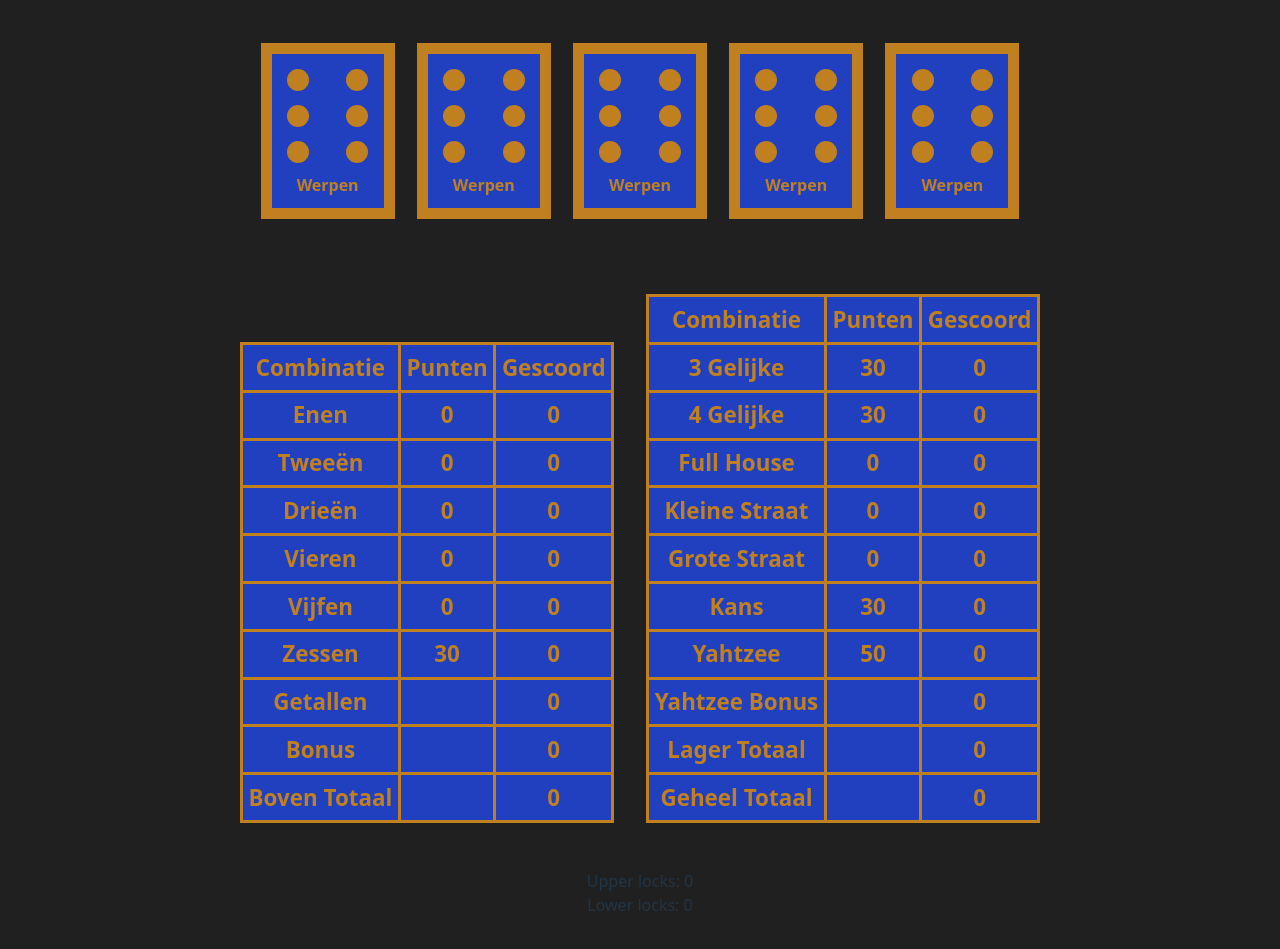
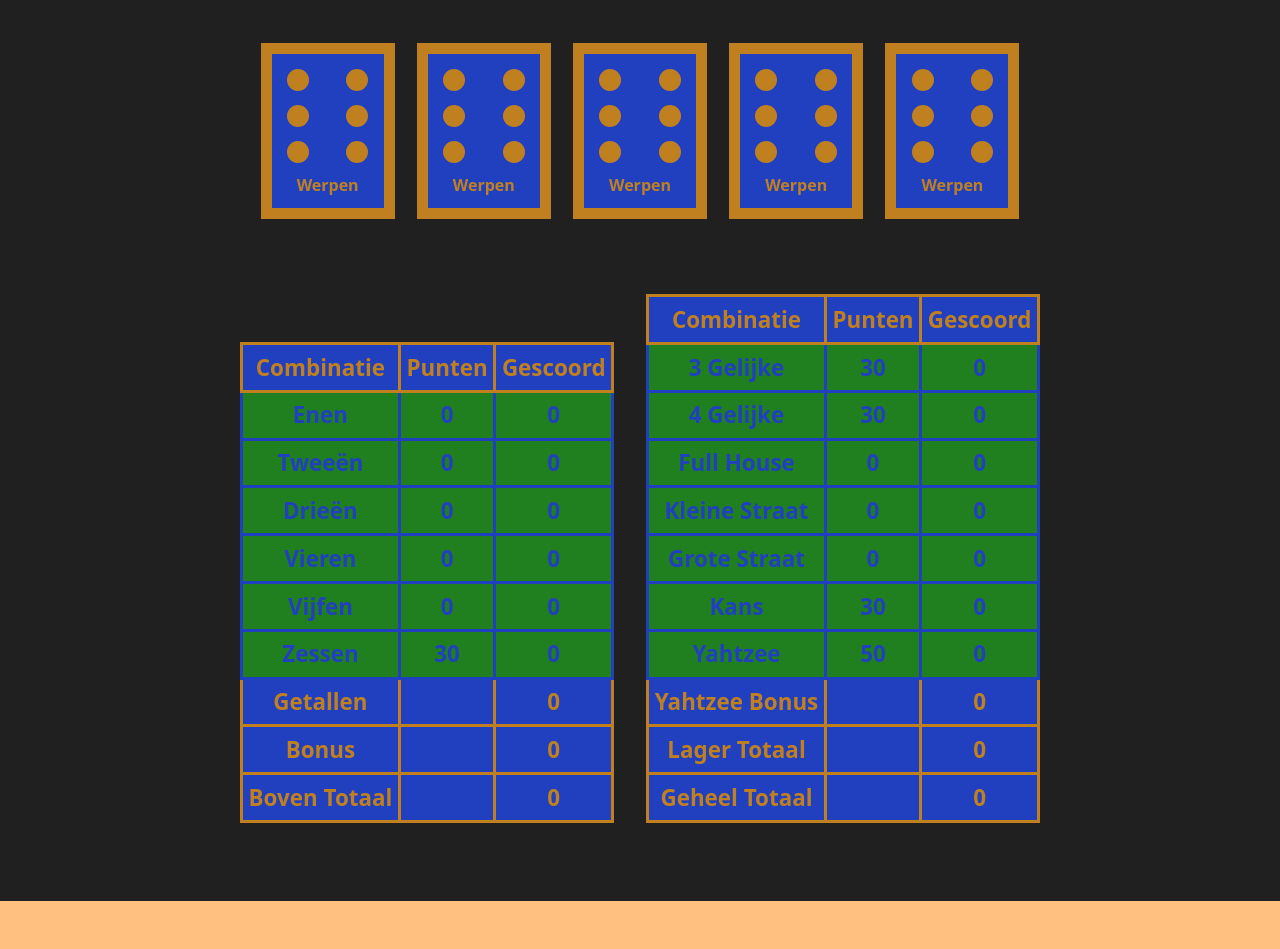
Before and after one commit to janderkkotlarski/vue_yahtzee, a Vue app: page / in a window 1280 px wide. After the commit the page ends 901 px from the top, so only its background shows below. Built offline with nearby package versions, Linux system fonts and the light colour scheme.

Commit message:
Trying to implement non-clicking for when multiple yahtzees were scored

```diff
--- a/src/components/Scorer.vue
+++ b/src/components/Scorer.vue
@@ -8,9 +8,15 @@ const diceAmount = 5;
 const normal = '______';
 
 const open = 'open';
+const klik = 'klik';
+const back = 'back';
 const lock = 'lock';
 
+let moreYahtzee = false;
+
+const sameMax = ref(0);
 const extraYahtzee = ref(0);
+const yahtzeeNumber = ref(0);
 
 const diceArray = reactive({
     dice: [],
@@ -58,31 +64,31 @@ const cuboid = index => {
 
 const scoreUpper = reactive({
     scores: [
-        {id: 1, title: 'Enen', scored: 0, final: 0, yonus: 'null', locked: open},
-        {id: 2, title: 'Tweeën', scored: 0, final: 0, yonus: 'null', locked: open},
-        {id: 3, title: 'Drieën', scored: 0, final: 0, yonus: 'null', locked: open},
-        {id: 4, title: 'Vieren', scored: 0, final: 0, yonus: 'null', locked: open},
-        {id: 5, title: 'Vijfen', scored: 0, final: 0, yonus: 'null', locked: open},
-        {id: 6, title: 'Zessen', scored: 0, final: 0, yonus: 'null', locked: open},
-        {id: 'summed', title: 'Getallen', scored: ' ', final: 0, yonus: 'never', locked: open},
-        {id: 'bonus', title: 'Bonus', scored: ' ', final: 0, yonus: 'never', locked: open},
-        {id: 'upper', title: 'Boven Totaal', scored: ' ', final: 0, yonus: 'never', locked: open},
+        {id: 1, title: 'Enen', scored: 0, final: 0, yonus: 'null', locked: klik},
+        {id: 2, title: 'Tweeën', scored: 0, final: 0, yonus: 'null', locked: klik},
+        {id: 3, title: 'Drieën', scored: 0, final: 0, yonus: 'null', locked: klik},
+        {id: 4, title: 'Vieren', scored: 0, final: 0, yonus: 'null', locked: klik},
+        {id: 5, title: 'Vijfen', scored: 0, final: 0, yonus: 'null', locked: klik},
+        {id: 6, title: 'Zessen', scored: 0, final: 0, yonus: 'null', locked: klik},
+        {id: 'summed', title: 'Getallen', scored: ' ', final: 0, yonus: 'never', locked: back},
+        {id: 'bonus', title: 'Bonus', scored: ' ', final: 0, yonus: 'never', locked: back},
+        {id: 'upper', title: 'Boven Totaal', scored: ' ', final: 0, yonus: 'never', locked: back},
     ],
     locks: 0,
 });
 
 const scoreLower = reactive({
     scores: [
-        {id: 'three', title: '3 Gelijke', scored: 0, final: 0, yonus: 'null', locked: open},
-        {id: 'four', title: '4 Gelijke', scored: 0, final: 0, yonus: 'null', locked: open},
-        {id: 'full', title: 'Full House', scored: 0, final: 0, yonus: 'null', locked: open},
-        {id: 'small', title: 'Kleine Straat', scored: 0, final: 0, yonus: 'null', locked: open},
-        {id: 'large', title: 'Grote Straat', scored: 0, final: 0, yonus: 'null', locked: open},
-        {id: 'chance', title: 'Kans', scored: 0, final: 0, yonus: 'null', locked: open},
-        {id: 'yahtzee', title: 'Yahtzee', scored: 0, final: 0, yonus: 'negate', locked: open},
-        {id: 'yonus', title: 'Yahtzee Bonus', scored: ' ', final: 0, yonus: 'never', locked: open},
-        {id: 'lower', title: 'Lager Totaal', scored: ' ', final: 0, yonus: 'never', locked: open},
-        {id: 'total', title: 'Geheel Totaal', scored: ' ', final: 0, yonus: 'never', locked: open},
+        {id: 'three', title: '3 Gelijke', scored: 0, final: 0, yonus: 'null', locked: klik},
+        {id: 'four', title: '4 Gelijke', scored: 0, final: 0, yonus: 'null', locked: klik},
+        {id: 'full', title: 'Full House', scored: 0, final: 0, yonus: 'null', locked: klik},
+        {id: 'small', title: 'Kleine Straat', scored: 0, final: 0, yonus: 'null', locked: klik},
+        {id: 'large', title: 'Grote Straat', scored: 0, final: 0, yonus: 'null', locked: klik},
+        {id: 'chance', title: 'Kans', scored: 0, final: 0, yonus: 'null', locked: klik},
+        {id: 'yahtzee', title: 'Yahtzee', scored: 0, final: 0, yonus: 'negate', locked: klik},
+        {id: 'yonus', title: 'Yahtzee Bonus', scored: ' ', final: 0, yonus: 'never', locked: back},
+        {id: 'lower', title: 'Lager Totaal', scored: ' ', final: 0, yonus: 'never', locked: back},
+        {id: 'total', title: 'Geheel Totaal', scored: ' ', final: 0, yonus: 'never', locked: back},
     ],
     locks: 0,
 });
@@ -120,8 +126,19 @@ const arrayEntry = (array, key, value) => {
 };
 
 const countMultiples = () => {
+    sameMax.value = 0;
+    yahtzeeNumber.value = 0;
+
     for (let index = 1; index <= valueMax; ++index) {
         arrayEntry(multiples.counts, 'id', index).count = countNumber(index);
+
+        if (sameMax.value < arrayEntry(multiples.counts, 'id', index).count) {
+            sameMax.value = arrayEntry(multiples.counts, 'id', index).count;
+        }
+
+        if (sameMax.value === diceAmount) {
+            yahtzeeNumber.value = index;
+        }
     }
 };
 
@@ -134,6 +151,7 @@ const countUpper = () => {
         const score = arrayEntry(multiples.counts, 'id', number).count * number;
 
         arrayEntry(scoreUpper.scores, 'id', number).scored = score;
+
         diceSum.value += score;
     }
 };
@@ -141,7 +159,7 @@ const countUpper = () => {
 const fullyLocked = scoreSheet => {
     if (scoreSheet.locks === scoreSheet.scores.length - 3) {
         for (const score of scoreSheet.scores) {
-            if (score.locked === open) {
+            if (score.locked === back) {
                 score.locked = lock;
                 ++scoreSheet.locks;
             }
@@ -165,21 +183,8 @@ const sumUpper = () => {
     fullyLocked(scoreUpper);
 };
 
-// Highest amount of dice with the same value
-const cloneMax = () => {
-    let cloneCount = 1;
-
-    for (const amount of multiples.counts) {
-        if (amount.count > cloneCount) {
-            cloneCount = amount.count;
-        }
-    }
-
-    return cloneCount;
-};
-
 const multiYahtzee = () => {
-    if (arrayEntry(scoreLower.scores, 'id', 'yahtzee').final === 50 && cloneMax() === 5) {
+    if (arrayEntry(scoreLower.scores, 'id', 'yahtzee').final === 50 && yahtzeeNumber.value != 0) {
         return true;
     }
 
@@ -188,7 +193,7 @@ const multiYahtzee = () => {
 
 // Check if there are 3 dice with a value and 2 dice with another value
 const filledHouse = () => {
-    if (cloneMax() === 3) {
+    if (sameMax.value === 3) {
         for (const amount of multiples.counts) {
             if (amount.count == 2) {
                 return true;
@@ -196,7 +201,7 @@ const filledHouse = () => {
         }
     }
 
-    return multiYahtzee();
+    return moreYahtzee;
 };
 
 // Check whether 4 or 5 consecutive numeric values can be found among the thrown dice
@@ -207,7 +212,7 @@ const consecutive = () => {
     for (let index = 1; index < 4; ++index) {
         let mult = arrayEntry(scoreUpper.scores, 'id', index).scored;
 
-        // When there is a vaule found, start multiplying
+        // When there is a value found, start multiplying
         if (mult > 0) {
             let streak = 1;
 
@@ -231,7 +236,7 @@ const consecutive = () => {
         }
     }
 
-    if (multiYahtzee()) {
+    if (moreYahtzee) {
         consec = 5;
     }
 
@@ -239,13 +244,12 @@ const consecutive = () => {
 };
 
 const countLower = () => {
-    const sameResult = cloneMax();
     const straight = consecutive();
 
     const scores = scoreLower.scores;
 
-    arrayEntry(scores, 'id', 'three').scored = sameResult >= 3 ? diceSum.value : 0;
-    arrayEntry(scores, 'id', 'four').scored = sameResult >= 4 ? diceSum.value : 0;
+    arrayEntry(scores, 'id', 'three').scored = sameMax.value >= 3 ? diceSum.value : 0;
+    arrayEntry(scores, 'id', 'four').scored = sameMax.value >= 4 ? diceSum.value : 0;
 
     arrayEntry(scores, 'id', 'full').scored = filledHouse() ? 25 : 0;
 
@@ -253,7 +257,7 @@ const countLower = () => {
     arrayEntry(scores, 'id', 'large').scored = straight > 4 ? 40 : 0;
 
     arrayEntry(scores, 'id', 'chance').scored = diceSum.value;
-    arrayEntry(scores, 'id', 'yahtzee').scored = sameResult === 5 ? 50 : 0;
+    arrayEntry(scores, 'id', 'yahtzee').scored = sameMax.value === 5 ? 50 : 0;
 };
 
 const sumLower = () => {
@@ -284,6 +288,7 @@ const sumLower = () => {
 
 const recount = () => {
     countMultiples();
+    moreYahtzee = multiYahtzee();
     countUpper();
     sumUpper();
     countLower();
@@ -309,13 +314,11 @@ const yahtzeeEyesLocked = index => {
 const lockEntry = (box, index) => {
     const score = arrayEntry(box.scores, 'id', index);
 
-    if (score.locked === open && typeof score.scored === 'number') {
-        // const lockable = multiYahtzee() ? yahtzeeEyesLocked(index) : true;
-
+    if (score.locked === klik && typeof score.scored === 'number') {
         // If another yahtzee is scored, restrict scoring to official multiple yahtzee bonus scoring rules
-        if (multiYahtzee() ? yahtzeeEyesLocked(index) : true) {
+        if (moreYahtzee ? yahtzeeEyesLocked(index) : true) {
             // When another yahtzee is scored, up the bonus
-            if (multiYahtzee()) {
+            if (moreYahtzee) {
                 ++extraYahtzee.value;
             }
 
@@ -342,10 +345,6 @@ const uptick = index => {
     }
 
     recount();
-};
-
-const rounded = fract => {
-    return Math.round(fract);
 };
 </script>
 
@@ -406,8 +405,4 @@ const rounded = fract => {
 
     <br />
     <br />
-
-    <div>Upper locks: {{ scoreUpper.locks }}</div>
-
-    <div>Lower locks: {{ scoreLower.locks }}</div>
 </template>
--- a/src/style.css
+++ b/src/style.css
@@ -94,6 +94,11 @@ table, th, td {
   border-collapse: collapse;
 }
 
+.klik {
+  color: #2040c0;
+  background-color: #208020;
+}
+
 .lock {
   color: #2040c0;
   background-color: #c08020;
```
